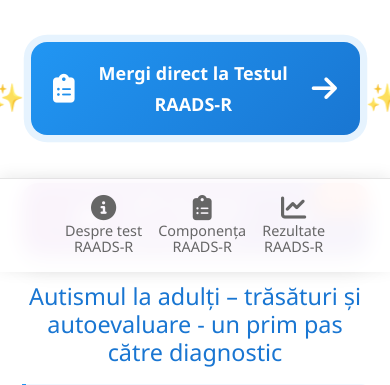
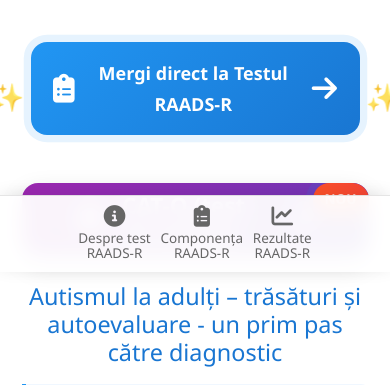
Before and after one commit to AboutADHD/testautism, a PHP site: page / in a window 390 px wide. Shown: the part 572-957 px from the top of the page. Run offline with PHP 8.4, Linux system fonts and the light colour scheme; some libraries are stand-ins or nearby versions.

Commit message:
Make progress and quick nav more compact

```diff
--- a/custom-style.css
+++ b/custom-style.css
@@ -1328,8 +1334,8 @@
     border-top: 1px solid rgba(0, 0, 0, 0.1);
     box-shadow: 0 -2px 15px rgba(0, 0, 0, 0.08);
     z-index: 1000;
-    padding: 12px 0; /* Larger base padding */
-    min-height: 75px; /* Larger minimum height */
+    padding: 8px 0; /* Compact base padding */
+    min-height: 60px; /* Reduced height */
     display: block !important; /* Always visible on all screen sizes */
     visibility: visible !important; /* Force visibility */
 }
@@ -1352,26 +1358,26 @@
     justify-content: center;
     color: #666;
     text-decoration: none;
-    font-size: 1rem; /* Much larger base font size */
+    font-size: 0.9rem; /* Compact base font size */
     font-weight: 500;
     transition: all 0.3s cubic-bezier(0.4, 0, 0.2, 1);
-    min-height: 50px; /* Larger touch targets */
-    padding: 8px 12px; /* More generous padding */
+    min-height: 44px; /* Smaller touch targets */
+    padding: 6px 8px; /* Compact padding */
     border-radius: 8px;
     position: relative;
     flex: 1; /* Equal distribution */
-    max-width: 140px; /* Allow more space for text */
+    max-width: 120px; /* Allow more space for text */
 }
 
 .quick-nav-item i {
-    font-size: 1.5rem; /* Much larger icons */
+    font-size: 1.3rem; /* Compact icon size */
     margin-bottom: 4px;
     transition: all 0.3s ease;
     color: inherit;
 }
 
 .quick-nav-item span {
-    font-size: 0.85rem; /* Larger text */
+    font-size: 0.75rem; /* Compact text */
     line-height: 1.2;
     text-align: center;
     transition: all 0.3s ease;
@@ -1487,26 +1493,26 @@
 /* Mobile screens (≤480px) */
 @media (max-width: 480px) {
     .quick-nav-container {
-        padding: 10px 0;
-        min-height: 70px;
+        padding: 6px 0;
+        min-height: 50px;
         display: block !important;
         visibility: visible !important;
     }
 
     .quick-nav-item {
-        font-size: 0.95rem;
-        padding: 6px 8px;
-        min-height: 48px;
-        max-width: 110px;
+        font-size: 0.85rem;
+        padding: 4px 6px;
+        min-height: 40px;
+        max-width: 90px;
     }
 
     .quick-nav-item i {
-        font-size: 1.4rem;
+        font-size: 1.2rem;
         margin-bottom: 3px;
     }
 
     .quick-nav-item span {
-        font-size: 0.8rem;
+        font-size: 0.75rem;
         line-height: 1.15;
     }
 }
```
Also changed, not shown: other parts of custom-style.css (+31 -25 lines), progress-bar.css (+32 -32 lines).
